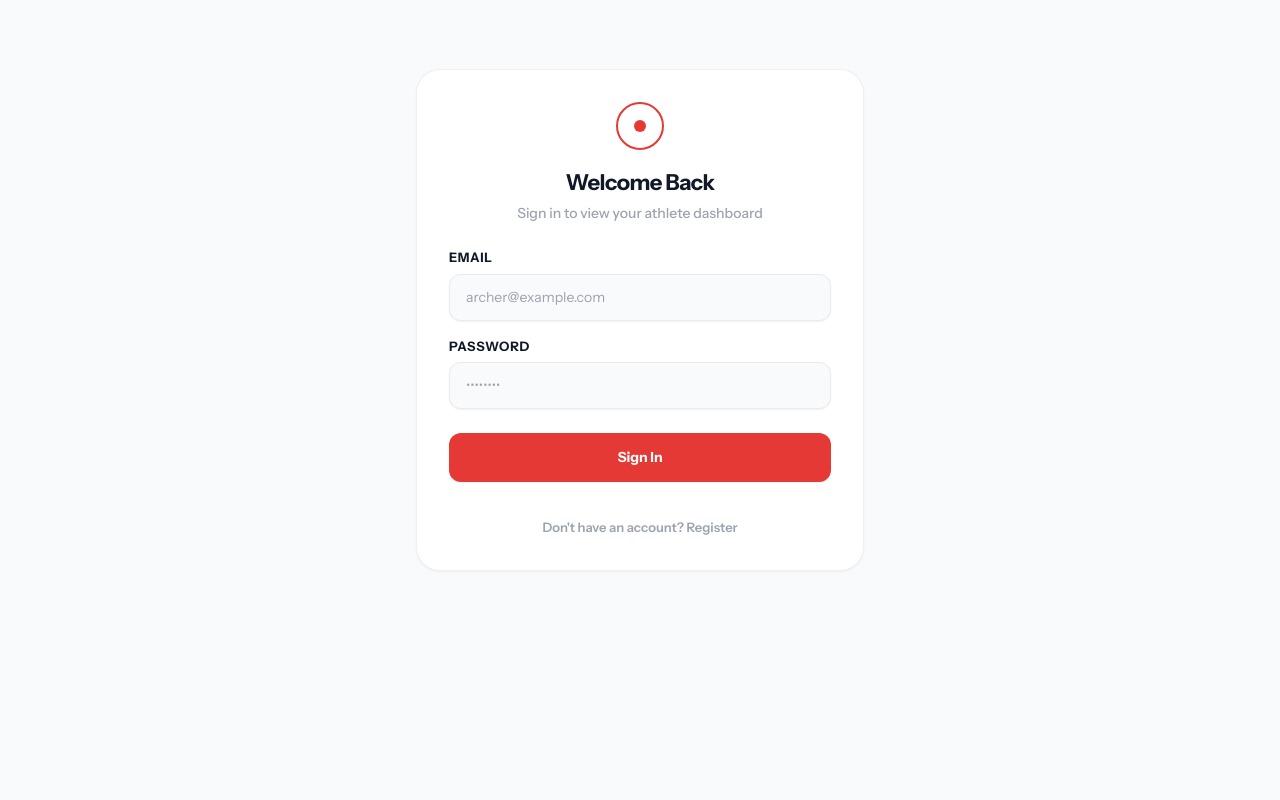
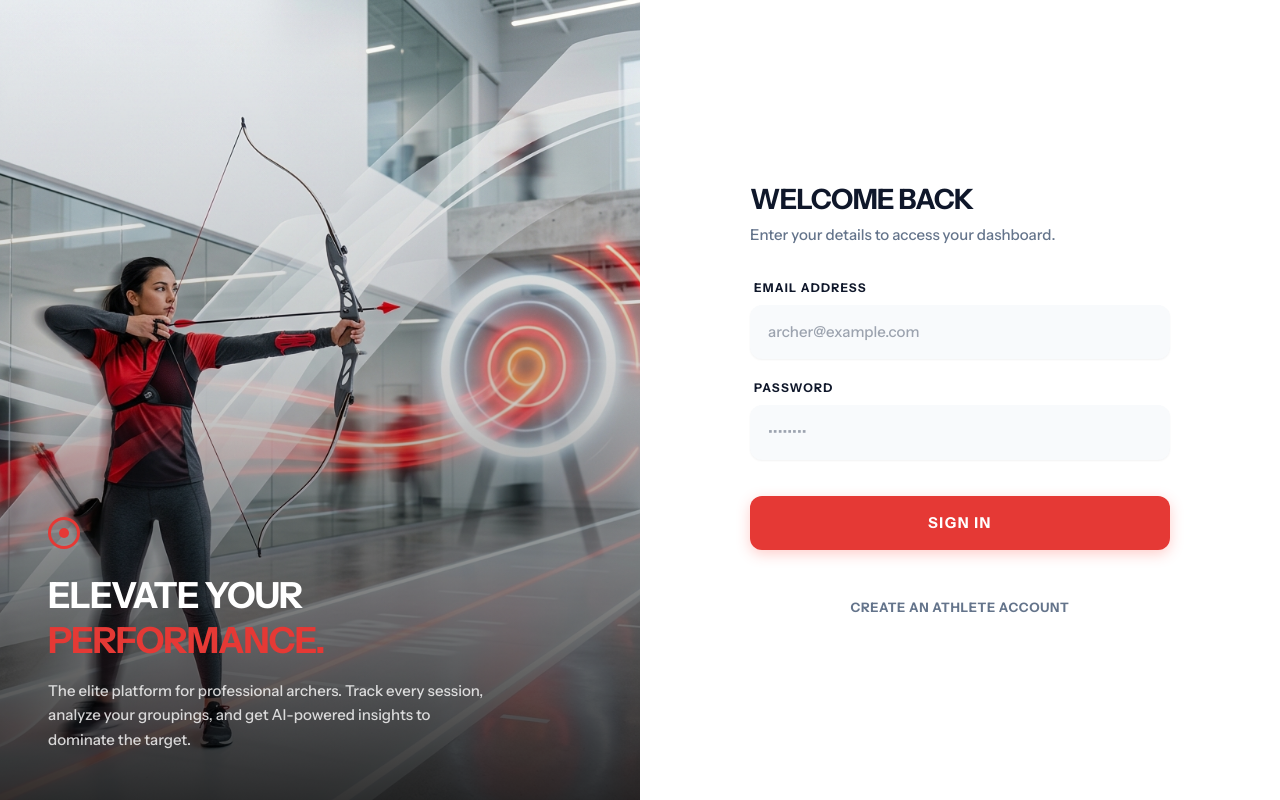
Before and after one commit to sudaaher74-ctrl/siddhi, a Next.js app in the folder frontend/: page /login in a window 1280 px wide. Built offline with nearby package versions, Linux system fonts and the light colour scheme.

Commit message:
style: redesign login page to premium split-screen sporty look

```diff
--- a/frontend/app/login/page.tsx
+++ b/frontend/app/login/page.tsx
@@ -1,7 +1,6 @@
 "use client";
 
 import { useState } from "react";
-import { useRouter } from "next/navigation";
 import Cookies from "js-cookie";
 
 export default function LoginPage() {
@@ -12,7 +11,6 @@ export default function LoginPage() {
   const [phone, setPhone] = useState("");
   const [error, setError] = useState("");
   const [loading, setLoading] = useState(false);
-  const router = useRouter();
 
   const handleSubmit = async (e: React.FormEvent) => {
     e.preventDefault();
@@ -52,81 +50,99 @@ export default function LoginPage() {
     }
   };
 
+  return (
+    <div className="min-h-screen flex w-full bg-white">
+      {/* LEFT SIDE: Splash Image (Hidden on Mobile) */}
+      <div
+        className="hidden lg:flex w-1/2 bg-slate-900 relative overflow-hidden flex-col justify-end p-12"
+      >
+        <div
+          className="absolute inset-0 bg-cover bg-center bg-no-repeat transition-transform duration-1000 hover:scale-105"
+          style={{ backgroundImage: 'url("/img/photos/sporty-bg.png")' }}
+        />
+        <div className="absolute inset-0 bg-gradient-to-t from-black/80 via-black/20 to-transparent" />
 
-
-  return (
-    <div className="min-h-[80vh] flex items-center justify-center bg-transparent">
-      <div className="w-full max-w-md p-8 bg-surface border border-border rounded-[24px] shadow-sm relative z-10 flex flex-col gap-6">
-
-        <div className="text-center">
-          <div className="flex justify-center mb-4">
-            <div className="w-12 h-12 rounded-full border-2 border-accent flex items-center justify-center bg-accent/5">
-              <div className="w-3 h-3 rounded-full bg-accent" />
+        <div className="relative z-10 max-w-md">
+          <div className="w-[32px] h-[32px] rounded-full border-[3px] border-accent flex items-center justify-center mb-6 after:content-[''] after:w-[10px] after:h-[10px] after:rounded-full after:bg-accent" />
+          <h1 className="text-4xl font-black text-white uppercase tracking-tight mb-4 leading-tight">
+            Elevate Your <br />
+            <span className="text-accent">Performance.</span>
+          </h1>
+          <p className="text-white/80 font-medium text-[15px] leading-relaxed">
+            The elite platform for professional archers. Track every session, analyze your groupings, and get AI-powered insights to dominate the target.
+          </p>
         </div>
       </div>
-          <h1 className="text-[22px] font-bold text-text mb-1 tracking-tight">
-            {isLogin ? "Welcome Back" : "Create Account"}
-          </h1>
-          <p className="text-[14px] text-text-dim font-medium">
-            {isLogin ? "Sign in to view your athlete dashboard" : "Register to start tracking your performance"}
+
+      {/* RIGHT SIDE: Auth Form */}
+      <div className="w-full lg:w-1/2 flex items-center justify-center p-6 sm:p-12">
+        <div className="w-full max-w-[420px] flex flex-col gap-8">
+
+          <div className="flex flex-col">
+            <div className="lg:hidden w-[28px] h-[28px] rounded-full border-[3px] border-accent flex items-center justify-center mb-6 after:content-[''] after:w-[8px] after:h-[8px] after:rounded-full after:bg-accent" />
+            <h2 className="text-[28px] font-black text-slate-900 tracking-tight uppercase">
+              {isLogin ? "Welcome Back" : "Join ArcherX"}
+            </h2>
+            <p className="text-[15px] text-slate-500 font-medium mt-1">
+              {isLogin ? "Enter your details to access your dashboard." : "Create your athlete profile to get started."}
             </p>
           </div>
 
           {error && (
-          <div className="p-3 rounded-xl bg-rose-50 border border-rose-200 text-rose-600 text-[13px] font-medium text-center animate-fadein">
+            <div className="p-4 rounded-xl bg-red-50 border border-red-200 text-red-600 text-[13px] font-bold tracking-wide uppercase text-center animate-fadein">
               {error}
             </div>
           )}
 
-        <form onSubmit={handleSubmit} className="flex flex-col gap-4">
+          <form onSubmit={handleSubmit} className="flex flex-col gap-5">
             {!isLogin && (
               <>
-              <div className="flex flex-col gap-1.5">
-                <label className="text-[13px] font-bold text-text uppercase tracking-wider">Full Name</label>
+                <div className="flex flex-col gap-2">
+                  <label className="text-[12px] font-bold text-slate-900 uppercase tracking-widest ml-1">Full Name</label>
                   <input
                     type="text"
                     required
                     value={name}
                     onChange={(e) => setName(e.target.value)}
-                  className="w-full bg-background border border-border rounded-xl px-4 py-3 text-[14px] text-text focus:outline-none focus:border-accent focus:ring-1 focus:ring-accent transition-all shadow-sm"
+                    className="w-full bg-slate-50 border-2 border-transparent hover:border-slate-200 rounded-xl px-4 py-3.5 text-[15px] font-medium text-slate-900 focus:outline-none focus:border-accent focus:bg-white transition-all shadow-sm"
                     placeholder="Siddhi Deshmukh"
                   />
                 </div>
 
-              <div className="flex flex-col gap-1.5">
-                <label className="text-[13px] font-bold text-text uppercase tracking-wider">Phone Number</label>
+                <div className="flex flex-col gap-2">
+                  <label className="text-[12px] font-bold text-slate-900 uppercase tracking-widest ml-1">Phone Number</label>
                   <input
                     type="tel"
                     required
                     value={phone}
                     onChange={(e) => setPhone(e.target.value)}
-                  className="w-full bg-background border border-border rounded-xl px-4 py-3 text-[14px] text-text focus:outline-none focus:border-accent focus:ring-1 focus:ring-accent transition-all shadow-sm"
+                    className="w-full bg-slate-50 border-2 border-transparent hover:border-slate-200 rounded-xl px-4 py-3.5 text-[15px] font-medium text-slate-900 focus:outline-none focus:border-accent focus:bg-white transition-all shadow-sm"
                     placeholder="+91 98765 43210"
                   />
                 </div>
               </>
             )}
 
-          <div className="flex flex-col gap-1.5">
-            <label className="text-[13px] font-bold text-text uppercase tracking-wider">Email</label>
+            <div className="flex flex-col gap-2">
+              <label className="text-[12px] font-bold text-slate-900 uppercase tracking-widest ml-1">Email Address</label>
               <input
                 type="email"
                 required
                 value={email}
                 onChange={(e) => setEmail(e.target.value)}
-              className="w-full bg-background border border-border rounded-xl px-4 py-3 text-[14px] text-text focus:outline-none focus:border-accent focus:ring-1 focus:ring-accent transition-all shadow-sm"
+                className="w-full bg-slate-50 border-2 border-transparent hover:border-slate-200 rounded-xl px-4 py-3.5 text-[15px] font-medium text-slate-900 focus:outline-none focus:border-accent focus:bg-white transition-all shadow-sm"
                 placeholder="archer@example.com"
               />
             </div>
 
-          <div className="flex flex-col gap-1.5">
-            <label className="text-[13px] font-bold text-text uppercase tracking-wider">Password</label>
+            <div className="flex flex-col gap-2">
+              <label className="text-[12px] font-bold text-slate-900 uppercase tracking-widest ml-1">Password</label>
               <input
                 type="password"
                 required
                 value={password}
                 onChange={(e) => setPassword(e.target.value)}
-              className="w-full bg-background border border-border rounded-xl px-4 py-3 text-[14px] text-text focus:outline-none focus:border-accent focus:ring-1 focus:ring-accent transition-all shadow-sm"
+                className="w-full bg-slate-50 border-2 border-transparent hover:border-slate-200 rounded-xl px-4 py-3.5 text-[15px] font-medium text-slate-900 focus:outline-none focus:border-accent focus:bg-white transition-all shadow-sm"
                 placeholder="••••••••"
               />
             </div>
@@ -134,29 +150,28 @@ export default function LoginPage() {
             <button
               type="submit"
               disabled={loading}
-            className="w-full mt-2 bg-accent hover:bg-accent-hover text-white font-bold text-[14px] rounded-xl px-4 py-3.5 transition-colors disabled:opacity-50 shadow-sm flex items-center justify-center"
+              className="w-full mt-4 bg-accent hover:bg-[#E0291D] text-white font-black text-[15px] uppercase tracking-widest rounded-xl px-4 py-4 transition-all disabled:opacity-50 shadow-[0_4px_14px_rgba(255,59,48,0.25)] hover:shadow-[0_6px_20px_rgba(255,59,48,0.3)] transform hover:-translate-y-0.5 flex items-center justify-center active:scale-[0.98]"
             >
-            {loading ? "Processing..." : isLogin ? "Sign In" : "Register"}
+              {loading ? "Processing..." : isLogin ? "Sign In" : "Register Profile"}
             </button>
           </form>
 
-
-
-        <div className="mt-2 text-center">
+          <div className="flex justify-center mt-4">
             <button
               onClick={() => {
                 setIsLogin(!isLogin);
                 setError("");
               }}
-            className="text-text-dim hover:text-accent font-semibold text-[13px] transition-colors"
+              className="text-slate-500 hover:text-accent font-bold text-[13px] uppercase tracking-wider transition-colors border-b-2 border-transparent hover:border-accent pb-0.5"
             >
               {isLogin
-              ? "Don't have an account? Register"
-              : "Already have an account? Sign In"}
+                ? "Create an athlete account"
+                : "Already registered? Sign in"}
             </button>
           </div>
 
         </div>
       </div>
+    </div>
   );
 }
```
Also changed, not shown: frontend/public/img/photos/sporty-bg.png (added). Lines whose indentation alone changed are shown as unchanged.
